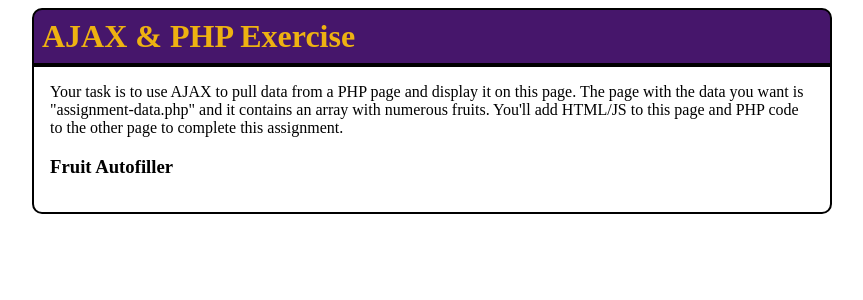
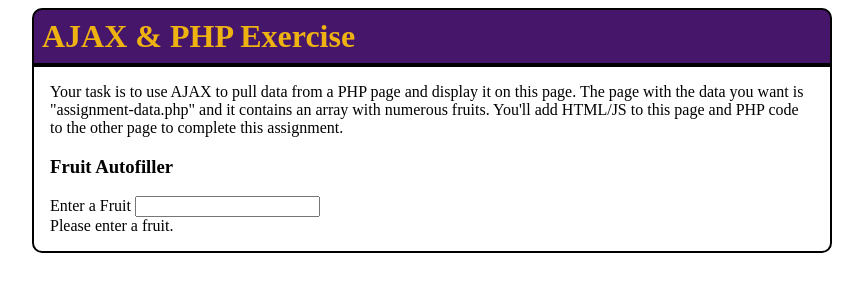
Before and after one commit to emonzon42/CINF-362, a PHP site: page /assignment-input.php in a window 1280 px wide. Shown: the top 300 px of the page, without its empty margins (208-1071 px from the left). Run offline with PHP 8.4, Linux system fonts and the light colour scheme.

Commit message:
completed input portion of hw (untested)

```diff
--- a/Work/Week 10/HW/assignment-input.php
+++ b/Work/Week 10/HW/assignment-input.php
@@ -43,35 +43,49 @@
 
         <h3>Fruit Autofiller</h3>
         <!-- Create an input with an id and name of fruitInput. Its type should be text -->
+        <label for "fruitInput">Enter a Fruit</label>
+        <input name="fruitInput" id="fruitInput">
 
 
         <!-- Create a div with an id of fruitOutput, and place a p tag inside of it with "Please enter a fruit." inside the p tag  -->
-
+        <div id="fruitOutput">Please enter a fruit.</div>
 
         <script>
 
             // Fill the parenthesis for the getElementById function. It should match the id of your input
-            document.getElementById().onkeyup = function() {
+            document.getElementById('fruitInput').onkeyup = function() {
 
                 // Create a variable called fruit and store the value of our input in it (this.value)
-
+                let fruit = this.value;
 
                 // Fill the parenthesis - Check to see if our fruit variabl is equal to empty strings
-                if () {
+                if (empty(fruit)) {
 
                     // Output "<p>Please enter a fruit.</p>" to the div tag with an id of fruitOutput
+                    document.getElementById('fruitOutput').innerHTML = "<p>Please enter a fruit.</p>";
 
 
                 } else {
 
                     // Create a variable called myRequest and store a new XMLHttpRequest in it
-
+                    let myRequest = new XMLHttpRequest();
 
                     // Create a function for when the ready state changes for your myRequest
+
                     // Inside of that function will be an if statement to check the readyState (4) and status (200) of our request
                     // You can refer to our request with "this"
                     // Inside of the if statement, you'll output this.responseText to the div tag with an id of fruitOutput
+                    myRequest.onreadystatechange = function(){
 
+                        if(this.status == 200 && this.readyState == 4){
+                            document.getElementById('fruitOutput').innerHTML = "<p>"+this.responseText+"</p>";
+                        }
+
+                    }
+
+                    myRequest.open("GET", "assignment-data.php?fruitInput="+fruit,true);
+
+                    myRequest.send();
 
 
                     // Use the .open() method on the myRequest variable. It should use three arguments
```
